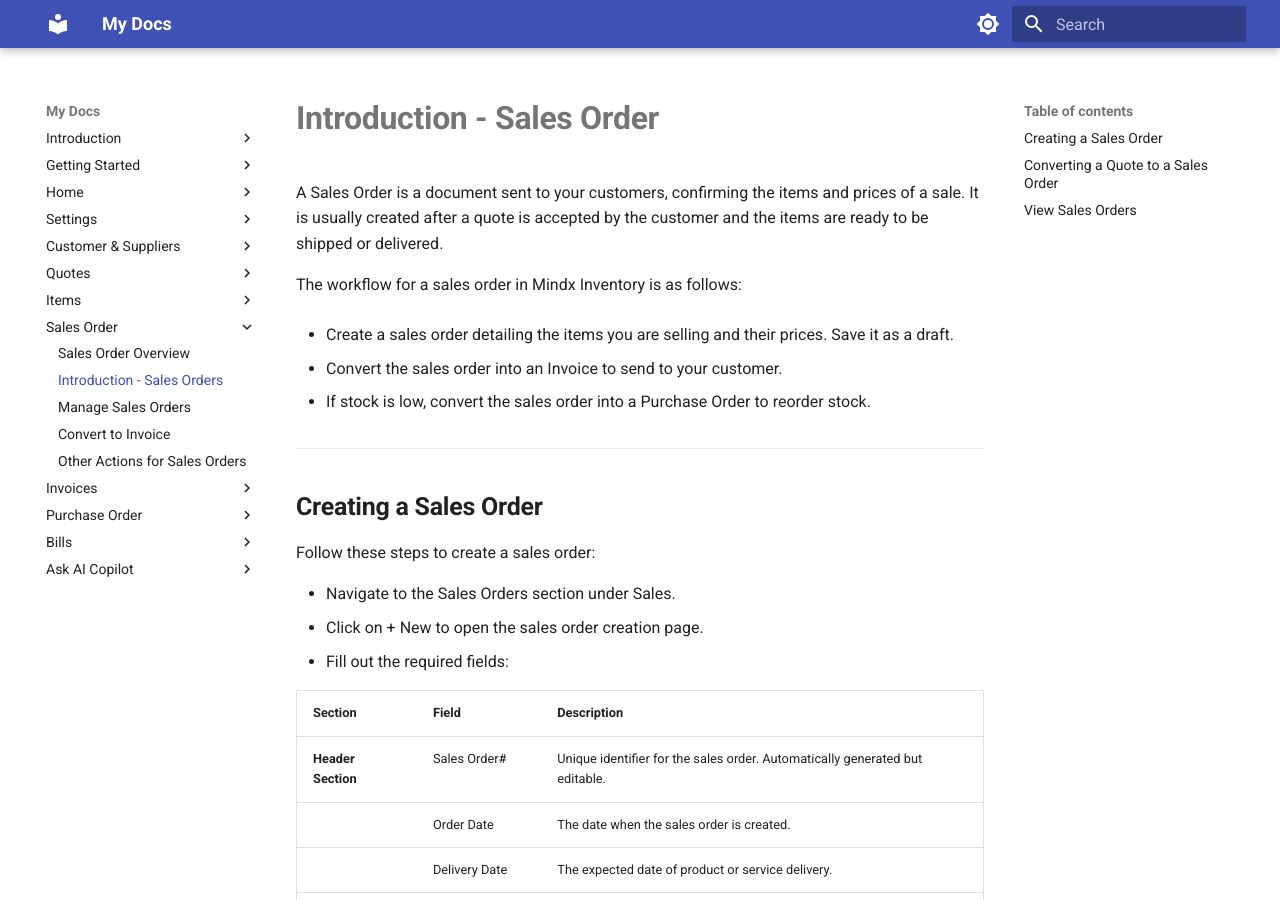
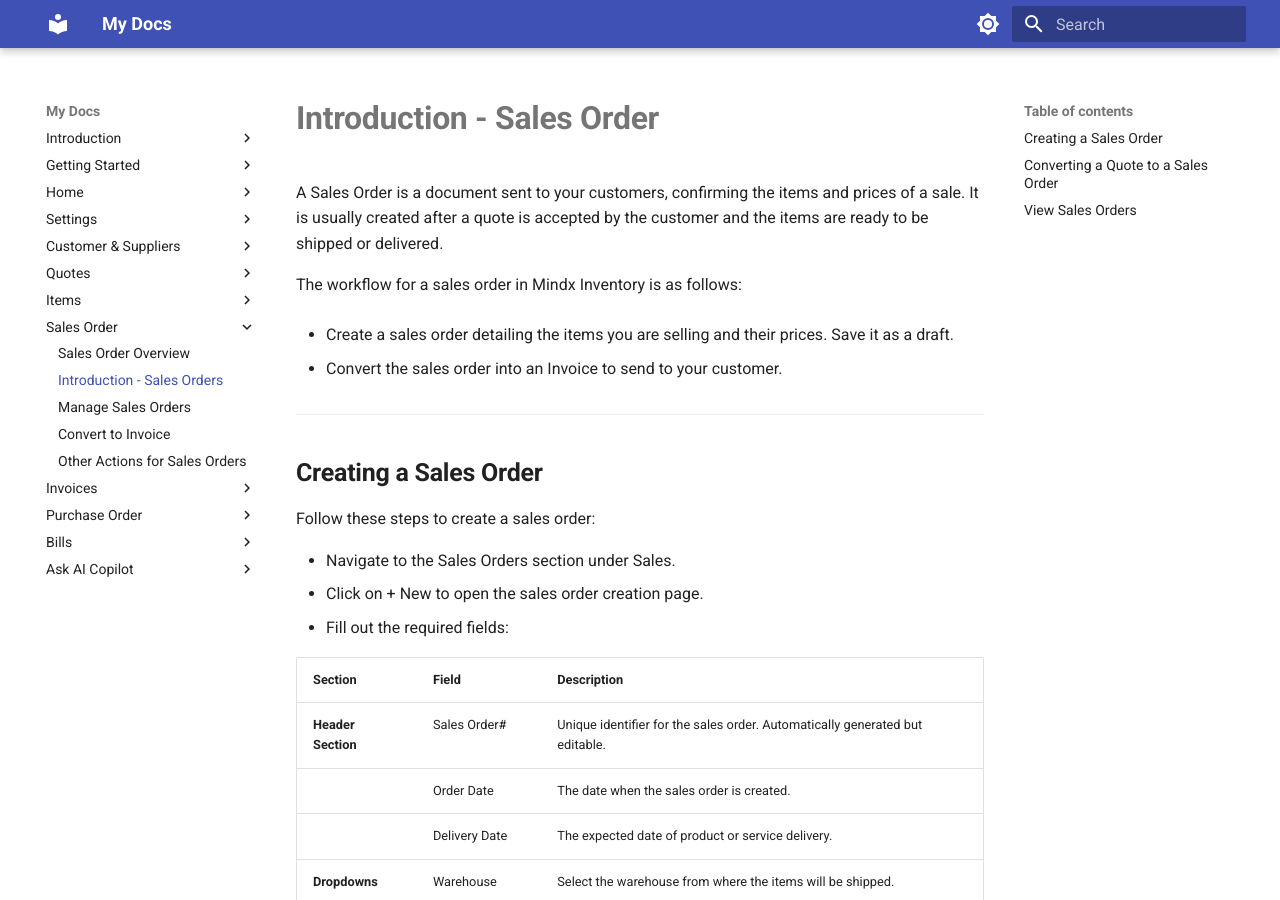
Before and after one commit to nandhakumar2611/mindx-inventory-docs, an MkDocs documentation site: the page built from docs/salesorders/introduction-so.md, in a window 1280 px wide and 900 px high. Built offline with MkDocs 1.6.1 and Material for MkDocs 9.7.7, drawn with Linux system fonts in a browser that asks for light colours.

Commit message:
Update introduction-so.md

```diff
--- a/docs/salesorders/introduction-so.md
+++ b/docs/salesorders/introduction-so.md
@@ -8,7 +8,7 @@ The workflow for a sales order in Mindx Inventory is as follows:
 
 - Convert the sales order into an Invoice to send to your customer.
 
-- If stock is low, convert the sales order into a Purchase Order to reorder stock.
+
 
 ---
 
```
